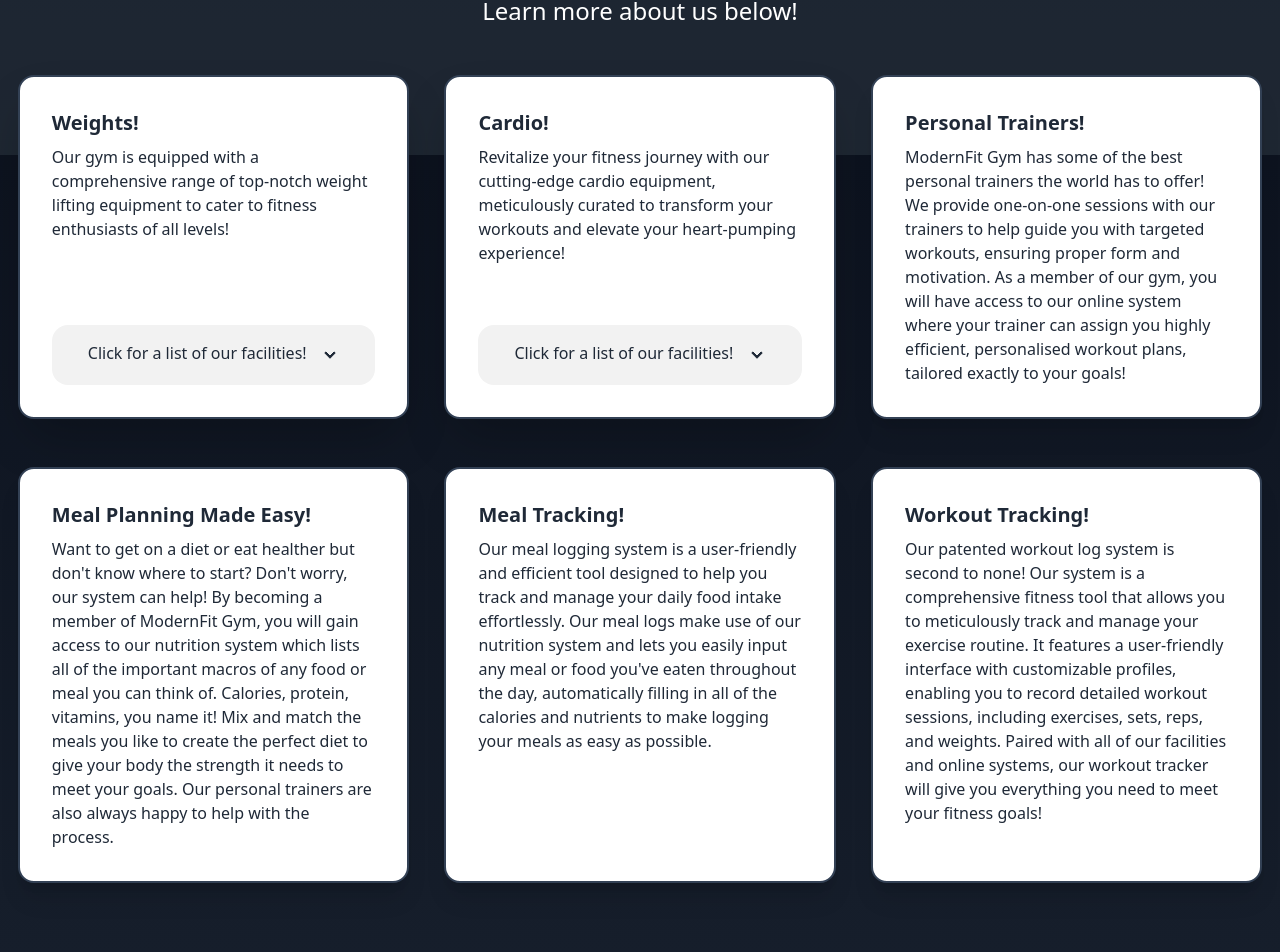
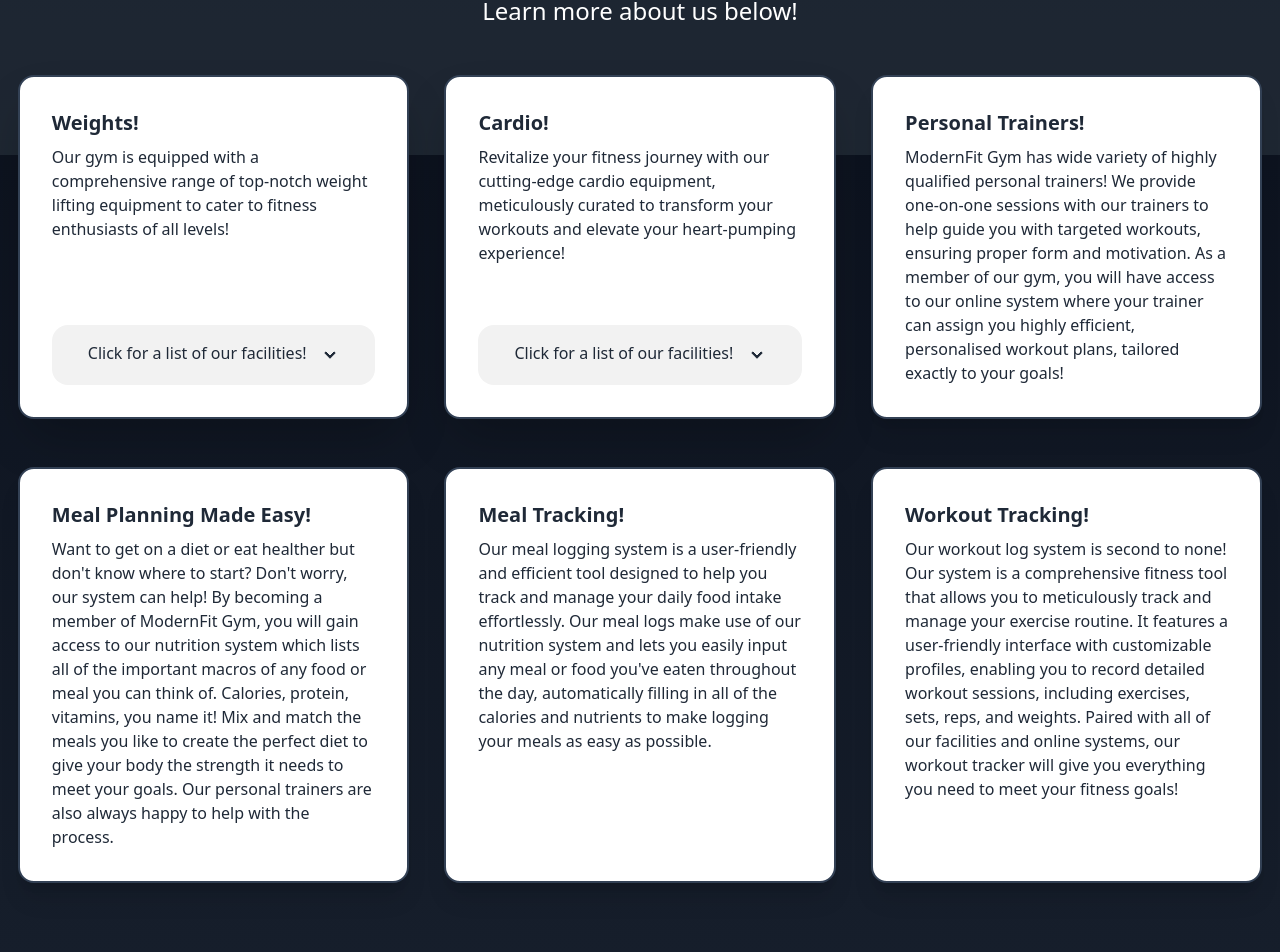
Before and after one commit to isaac238/ITSE_GROUP, a SvelteKit app: page / in a window 1280 px wide. Shown: the part 709-1661 px from the top of the page. Built offline with nearby package versions, Linux system fonts and the light colour scheme; no server answers.

Commit message:
Removed misleading marketing (patented workout log + worlds best trainers)

```diff
--- a/src/routes/+page.svelte
+++ b/src/routes/+page.svelte
@@ -104,7 +104,7 @@
                 <div class="card-body">
                 <h2 class="card-title">Personal Trainers!</h2>
                 <p>
-                    ModernFit Gym has some of the best personal trainers the world has to offer! We provide one-on-one sessions
+                    ModernFit Gym has wide variety of highly qualified personal trainers! We provide one-on-one sessions
                     with our trainers to help guide you with targeted workouts, ensuring proper form and motivation. As a
                     member of our gym, you will have access to our online system where your trainer can assign you highly
                     efficient, personalised workout plans, tailored exactly to your goals!
@@ -159,7 +159,7 @@
                 <div class="card-body">
                 <h2 class="card-title">Workout Tracking!</h2>
                 <p>
-                    Our patented workout log system is second to none! Our system is a comprehensive fitness tool that
+                    Our workout log system is second to none! Our system is a comprehensive fitness tool that
                     allows you to meticulously track and manage your exercise routine. It features a user-friendly interface with
                     customizable profiles, enabling you to record detailed workout sessions, including exercises, sets, reps, and weights.
                     Paired with all of our facilities and online systems, our workout tracker will give you everything you need to meet
```
